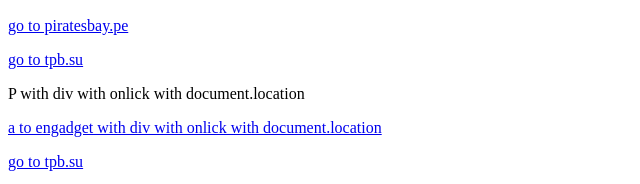
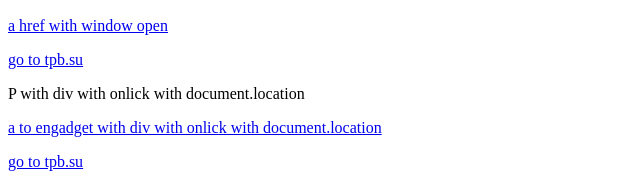
Before and after one commit to francisduvivier/WebDriverTestHTML, a plain HTML site: page index.html in a window 1280 px wide. Shown: the part 717-901 px from the top of the page, 0-640 px from the left. Drawn offline with Linux system fonts and the light colour scheme.

Commit message:
changed window open from mainpage

```diff
--- a/index.html
+++ b/index.html
@@ -32,7 +32,7 @@
 
 
 <iframe src="iframe1.html"></iframe>
-<p><a href="http://piratesbay.pe">go to piratesbay.pe</a></p>
+<p><a onclick="window.open('index.html')" href="mainPageWindowOpen.html"> a href with window open</a></p>
 
 <p><a onclick="window.open('http://eztv.tf')" href="tpb.su">go to tpb.su</a></p>
 <div onclick="document.location='http://tweakers.net'"><p>P with div with onlick with document.location</p></div>
```
Also changed, not shown: mainPageWindowOpen.html (+1 -1 lines).
